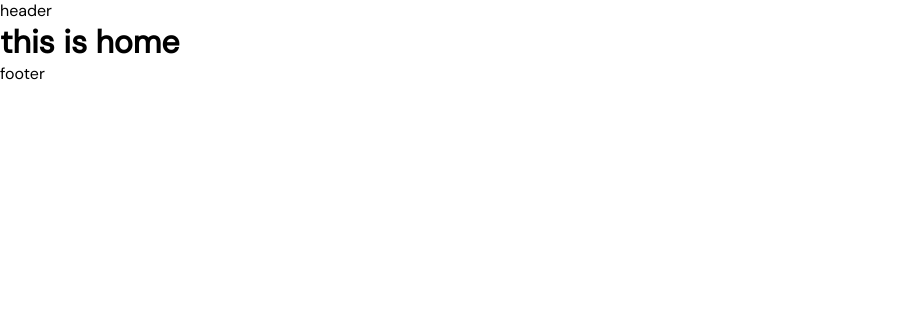
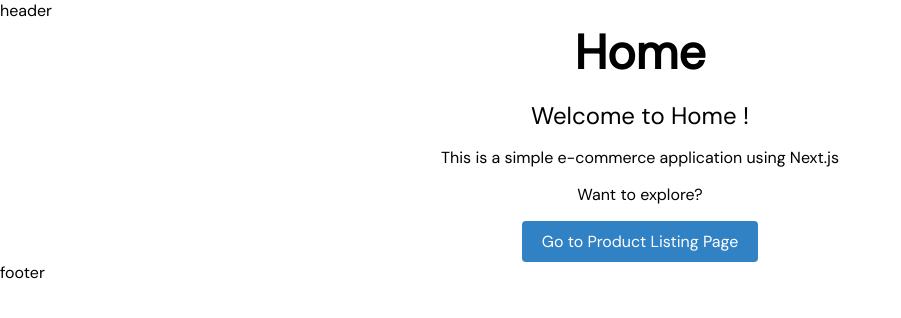
Before and after one commit to sominparrrk/next-js-e-commerce, a Next.js app: page / in a window 1280 px wide. Shown: the top 318 px of the page, without its empty margins (0-901 px from the left). Built offline with nearby package versions, Linux system fonts and the light colour scheme.

Commit message:
feat: add dummy content to home and newsletter page

```diff
--- a/src/app/(main)/page.module.css
+++ b/src/app/(main)/page.module.css
@@ -0,0 +1,16 @@
+.content {
+  display: flex;
+  justify-content: center;
+  align-items: center;
+  flex-direction: column;
+  gap: var(--spacing-16);
+}
+
+.title {
+  font-size: var(--font-size-48);
+}
+
+.description {
+  font-size: var(--font-size-24);
+  font-weight: 500;
+}
--- a/src/app/(main)/page.tsx
+++ b/src/app/(main)/page.tsx
@@ -1,3 +1,27 @@
+import Link from 'next/link';
+import styles from './page.module.css';
+import Button from '@/components/Button/Button';
+
+const content = {
+  title: 'Home',
+  description: 'Welcome to Home !',
+  text1: 'This is a simple e-commerce application using Next.js',
+  text2: 'Want to explore?',
+  link: '/products',
+};
+
 export default function HomePage() {
-  return <h1>this is home</h1>;
+  return (
+    <div className={styles.content}>
+      <h1 className={styles.title}>{content.title}</h1>
+      <p className={styles.description}>{content.description}</p>
+      <p>{content.text1}</p>
+      <p>{content.text2}</p>
+      <Button>
+        <Link href={content.link} className={styles.link}>
+          Go to Product Listing Page
+        </Link>
+      </Button>
+    </div>
+  );
 }
--- a/src/app/globals.css
+++ b/src/app/globals.css
@@ -56,6 +56,7 @@ ul {
 }
 
 input,
-select {
+select,
+button {
   font-family: inherit;
 }
--- a/src/app/newsletter/page.module.css
+++ b/src/app/newsletter/page.module.css
@@ -0,0 +1,17 @@
+.content {
+  display: flex;
+  justify-content: center;
+  align-items: center;
+  flex-direction: column;
+  gap: var();
+}
+
+.title {
+  margin-bottom: var(--spacing-16);
+  font-size: var(--font-size-48);
+}
+
+.description {
+  font-size: var(--font-size-24);
+  font-weight: 500;
+}
```
Also changed, not shown: src/app/newsletter/page.tsx (+13 -1 lines).
